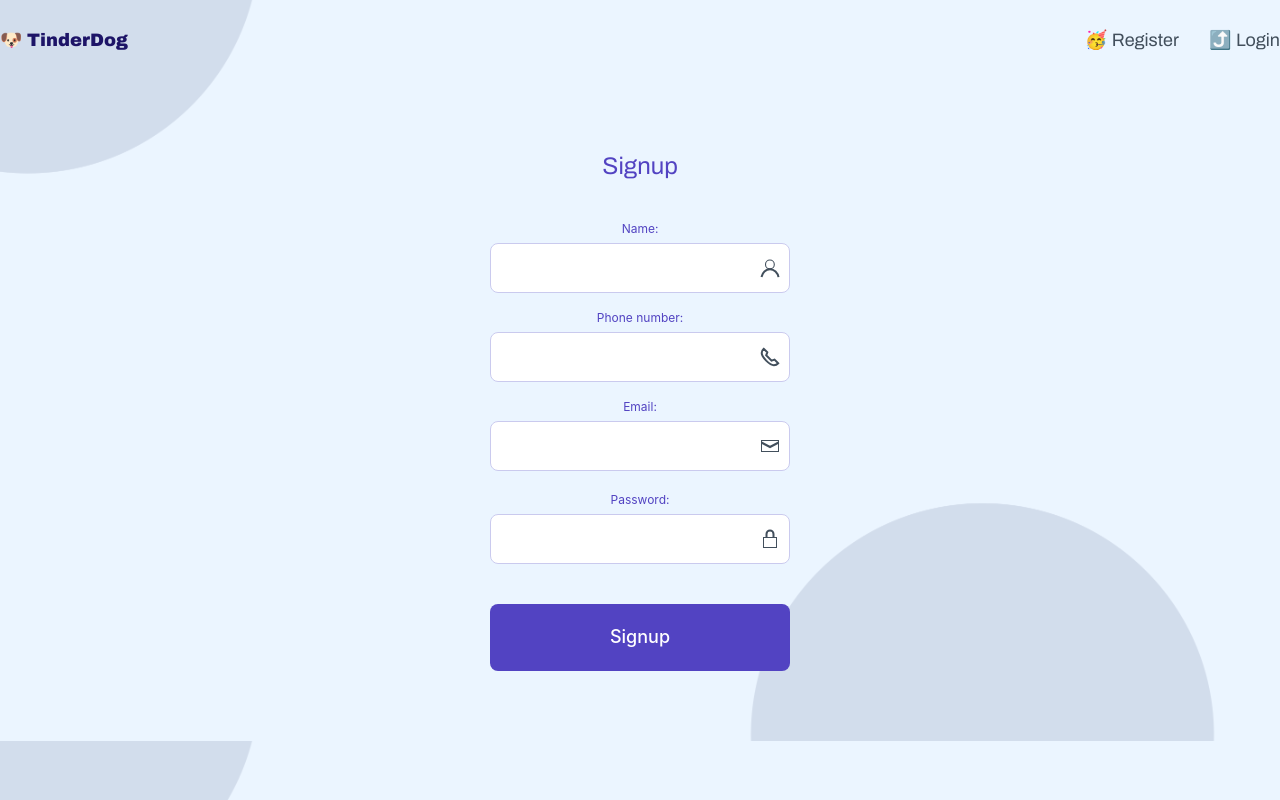
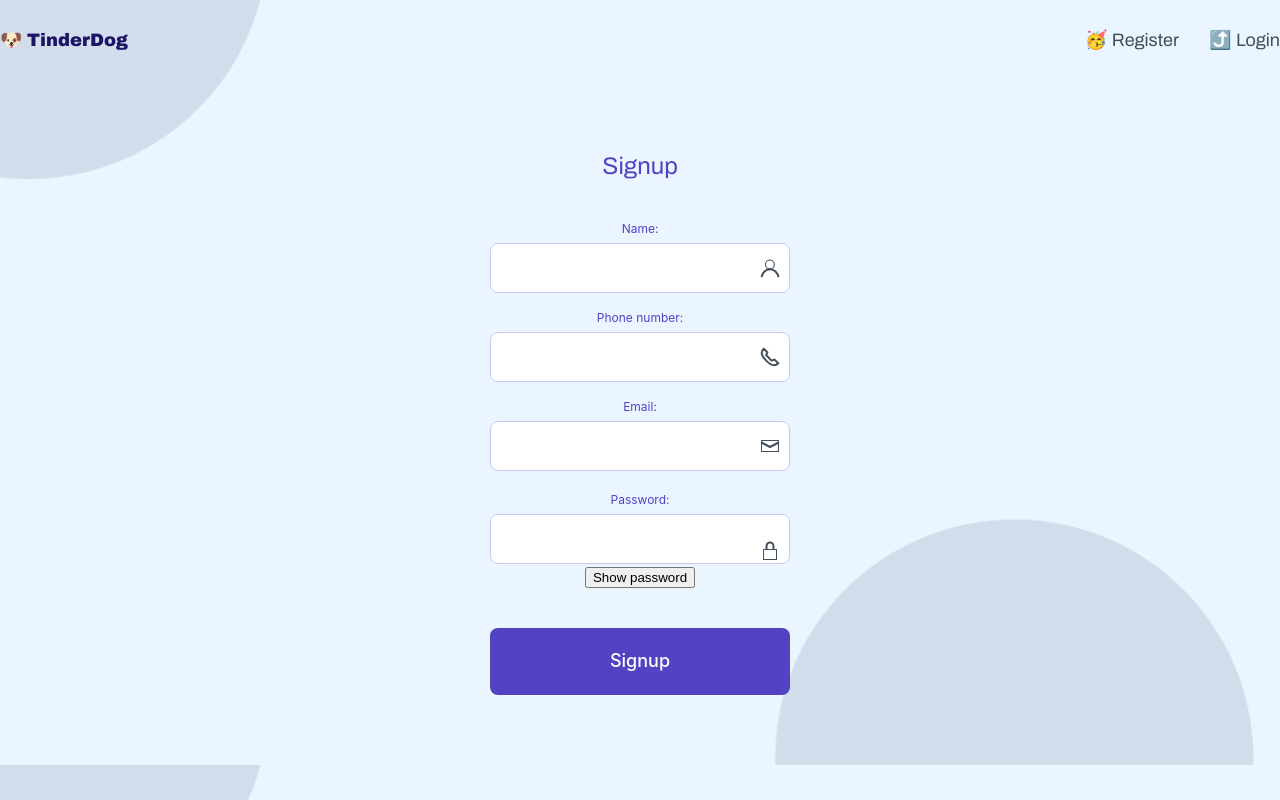
Before and after one commit to gladysaj/tinderdog, a React (Create React App) app: page /signup in a window 1280 px wide. Built offline with nearby package versions, Linux system fonts and the light colour scheme.

Commit message:
show password and logout button working

```diff
--- a/src/components/AuthForm/index.js
+++ b/src/components/AuthForm/index.js
@@ -9,6 +9,13 @@ class AuthForm extends Component {
   static contextType = AppContext;
   state = {
     user: {},
+    showPassword: false,
+  };
+
+  handleShowPassword = () => {
+    const { showPassword } = this.state;
+    const showValue = !showPassword;
+    this.setState({ showPassword: showValue });
   };
 
   handleChange = (e) => {
@@ -48,6 +55,7 @@ class AuthForm extends Component {
 
   render() {
     // Compare with the props returned by react-router-dom
+    const { showPassword } = this.state;
     const isLogin = this.props.location.pathname === "/login";
 
     return (
@@ -59,9 +67,9 @@ class AuthForm extends Component {
               onSubmit={this.handleSubmit}
               className="uk-width-1-1 uk-form-stacked uk-flex uk-flex-center uk-flex-column"
             >
-
               <div className="uk-margin">
-             { isLogin ? null : (<div>
+                {isLogin ? null : (
+                  <div>
                     <label className="uk-form-label" htmlFor="email">
                       Name:
                     </label>
@@ -97,7 +105,8 @@ class AuthForm extends Component {
                         required
                       />
                     </div>
-             </div>)}
+                  </div>
+                )}
                 <label className="uk-form-label" htmlFor="email">
                   Email:
                 </label>
@@ -129,9 +138,10 @@ class AuthForm extends Component {
                       id="password"
                       name="password"
                       className="uk-input"
-                      type="password"
+                      type={showPassword ? "text" : "password"}
                       required
                     />
+                    <button onClick={this.handleShowPassword}> Show password </button>
                   </div>
                 </div>
               </div>
--- a/src/components/NavBar/index.js
+++ b/src/components/NavBar/index.js
@@ -1,20 +1,105 @@
-import React from 'react';
-import { Link } from 'react-router-dom';
+import React from "react";
+import { Link } from "react-router-dom";
 
-const NavBar = () => (
-  <nav className="uk-navbar-container uk-navbar-transparent" uk-navbar="true">
+const NavBar = ({ user, logout }) => {
+  return (
+    <header>
+      <nav
+        className="uk-navbar-container uk-navbar-transparent"
+        uk-navbar="true"
+      >
+        {user._id ? (
           <div className="uk-navbar-left">
             <ul className="uk-navbar-nav">
-            <li className="uk-active"><Link to="/"><span role="img" aria-label="dog">🐶</span> TinderDog</Link></li>
+              <li className="uk-active">
+                <Link to="/">
+                  <span role="img" aria-label="dog">
+                    🐶
+                  </span>{" "}
+                  TinderDog
+                </Link>
+              </li>
             </ul>
           </div>
+        ) : (
+          <div className="uk-navbar-left">
+            <ul className="uk-navbar-nav">
+              <li className="uk-active">
+                <Link to="/login">
+                  <span role="img" aria-label="dog">
+                    🐶
+                  </span>{" "}
+                  TinderDog
+                </Link>
+              </li>
+            </ul>
+          </div>
+        )}
+
+        {user._id ? (
             <div className="uk-navbar-right">
             <ul className="uk-navbar-nav">
-            <li><Link to="/signup"><span role="img" aria-label="celebrate">🥳</span> Register</Link></li>
-            <li><Link to="/login"><span role="img" aria-label="enter">⤴️</span> Login</Link></li>
+            <li>
+                {/* Aqui estoy redirigiendo a una ruta que aun no existe. Esta ruta mostrara la card del perfil del usuario */}
+                <Link to="/profile">
+                  <div className="uk-grid-small uk-flex-middle" uk-grid="true">
+                    <div className="uk-width-auto">
+                      <img
+                        className="uk-border-circle"
+                        width="40"
+                        height="40"
+                        alt={user.name}
+                        src={user.profile_picture}
+                      />
+                    </div>
+                    <div className="uk-width-expand">
+                      <div className="uk-margin-remove-bottom">{user.name}</div>
+                    </div>
+                  </div>
+                </Link>
+                <div className="uk-navbar-dropdown">
+                  <ul className="uk-nav uk-navbar-dropdown-nav">
+                    <li onClick={logout}>Logout</li>
                   </ul>
                 </div>
+              </li>
+              <li>
+                <Link to={"/signup"}>
+                  <span role="img" aria-label="celebrate">
+                    🥳
+                  </span>{" "}
+                  Adopt o match
+                  {/* Falta agregar la logica para ver a donde va a mandar este link */}
+                </Link>
+              </li>
+
+            </ul>
+          </div>
+        ) : (
+          <div className="uk-navbar-right">
+            <ul className="uk-navbar-nav">
+              <li>
+                <Link to="/signup">
+                  <span role="img" aria-label="celebrate">
+                    🥳
+                  </span>{" "}
+                  Register
+                </Link>
+              </li>
+              <li>
+                <Link to="/login">
+                  <span role="img" aria-label="enter">
+                    ⤴️
+                  </span>{" "}
+                  Login
+                </Link>
+              </li>
+            </ul>
+          </div>
+        )}
       </nav>
-)
+    </header>
+  );
+};
 
 export default NavBar;
```
Lines whose indentation alone changed are shown as unchanged.
